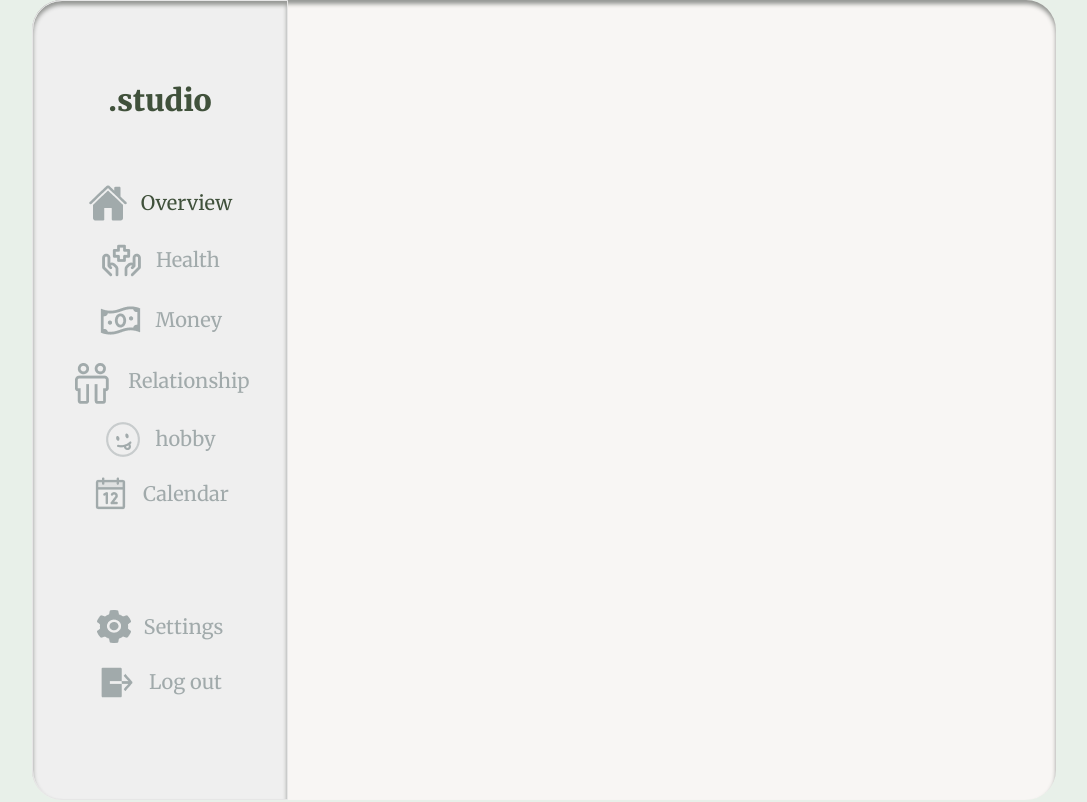
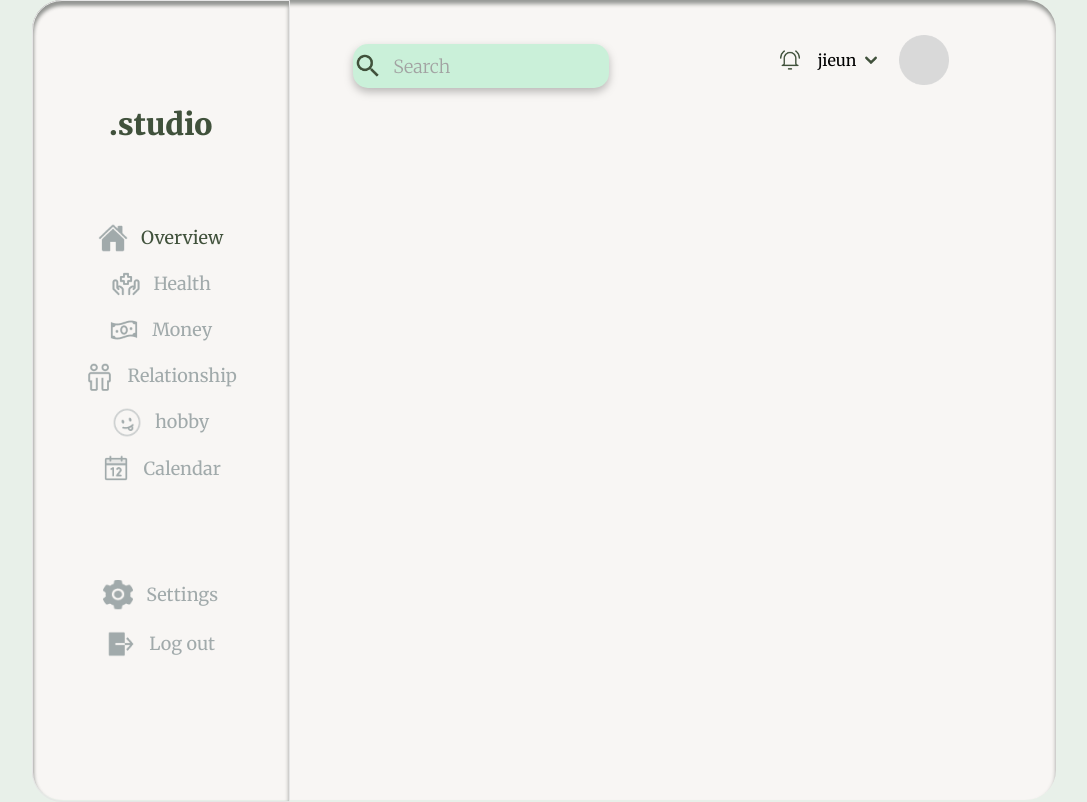
Before and after one commit to jieun9999/lifeChangingApp, a React (Create React App) app: page / in a window 1280 px wide. Shown: the whole page, without its empty margins (96-1183 px from the left). Built offline with nearby package versions, Linux system fonts and the light colour scheme; the HTML template or start-up script is replaced by a standard one.

Commit message:
헤더완료

```diff
--- a/src/App.css
+++ b/src/App.css
@@ -13,4 +13,7 @@ body {
   width: 80vw;
   border-radius: 30px;
   box-shadow: inset 0px 4px 4px #949693;
+  display: flex;
+  flex-direction: row;
+
 }
--- a/src/App.js
+++ b/src/App.js
@@ -8,6 +8,7 @@ import Hobby from "../src/pages/Hobby";
 import Settings from "../src/pages/Settings";
 import Logout from "../src/pages/Logout";
 import Menu from "../src/components/Menu";
+import Header from '../src/components/Header';
 
 function App() {
   return (
@@ -23,6 +24,7 @@ function App() {
     </Routes>
     <div className='background'>
     <Menu/>
+    <Header/>
     </div>
     </div>
   );
--- a/src/components/Header.js
+++ b/src/components/Header.js
@@ -1,8 +1,81 @@
+import styled from 'styled-components';
+import search from '../img/icon/ic_baseline-search.png'
+import alarm from '../img/icon/streamline_interface-alert-alarm-bell-1-notification-vibrate-ring-sound-alarm-alert-bell-noise.png';
+import down from '../img/icon/Group.png';
+import profile from '../img/icon/Ellipse 1.png';
+
+const ProfileBox = styled.div`
+    display: flex;
+    flex-direction: row;
+    align-items:center;
+    width: 20vw;
+    justify-content: space-evenly;
+
+    >img{
+    width:20px;
+    }
+
+    .profile{
+    width:50px;
+    margin-left:-2vw;
+    }
+
+    .down{
+        margin-left:-3vw;
+    }
+
+   .alarm{
+    margin-right:-2vw;
+   }
+`;
+
+const HeadContainer = styled.div`
+display:flex;
+flex-direction:row;
+height: 15vh;
+width:60vw;
+justify-content: space-around;
+`;
+
+const SearchBox = styled.div`
+display:flex;
+flex-direction: row;
+align-items:center;
+margin-top: 5.5vh;
+height: 5.5vh;
+width: 20vw;
+background: #CAF0D9;
+border-radius: 15px;
+filter: drop-shadow(0px 4px 4px rgba(0, 0, 0, 0.25));
+
+>img {
+ width: 30px;
+ margin-right:10px;
+}
+
+> div {
+font-family: 'Merriweather';
+font-style: normal;
+font-weight: 300;
+font-size: 18px;
+color: #A2A2A2;
+}
+`;
+
 const Header = () => {
     return(
-        <div>
-
-        </div>
+        <HeadContainer>
+        <SearchBox>
+        <img src ={search} alt="icon"></img>
+        <div>Search</div>
+        </SearchBox>
+        <ProfileBox>
+        <img className="alarm" src={alarm} alt="icon"></img>
+        <div>jieun</div>
+        <img className="down" src={down} alt="icon"></img>
+        <img className='profile' src={profile} alt="icon"></img>
+        </ProfileBox>
+        </HeadContainer>
     )
     };
     export default Header;
--- a/src/components/Menu.js
+++ b/src/components/Menu.js
@@ -29,22 +29,27 @@ align-items: center;
 margin-bottom: 2vh;
 text-decoration: none;
 text-underline-position:none;
+>img{
+    width: 30px;
+  }
 `;
 const Name = styled.div`
 color:#40513B;
 font-family: 'Merriweather';
 font-weight: 900;
 font-size: 30px;
-margin-bottom: 8vh;
+margin-top: 13vh;
 `;
 
-const MenuContainer = styled.button`
+const MenuContainer = styled.div`
   width: 20vw;
   height: 100vh;
   border: 1px solid #E6E6E6;
   border-radius: 30px 0 0 30px;
   box-shadow: inset 0px 4px 4px #949693;
-
+  display:flex;
+  flex-direction:column;
+  align-items: center;
 `;
 
 const MenuSelector = styled.div`
@@ -52,11 +57,12 @@ const MenuSelector = styled.div`
   flex-direction: column;
   justify-content: space-evenly;
   align-items: center;
-  font-size: 20px;
+  font-size: 18px;
   line-height: 30px;
   color: #A1AAAB;
   font-family: 'Merriweather';
   font-style: normal;
+  margin-top: 10vh;
 `;
 
 const Menu = () => {
```
